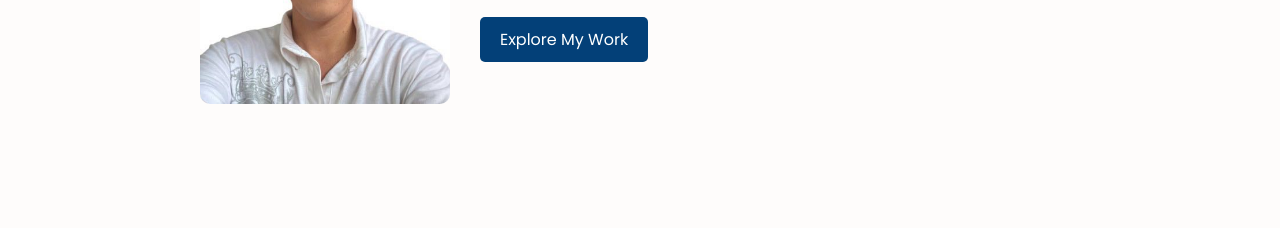
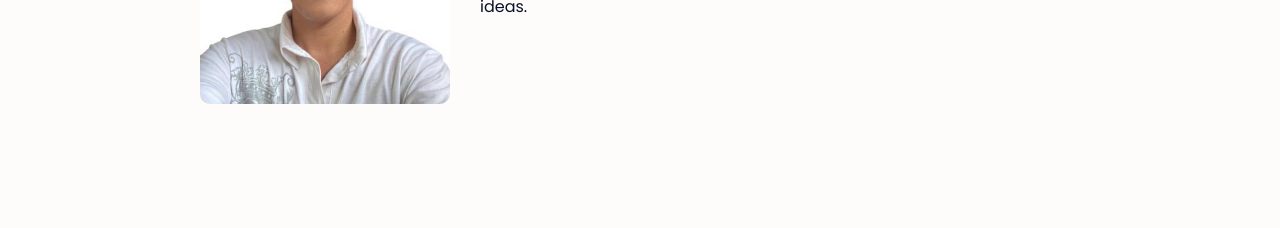
Before and after one commit to jimboypacanut/jimboypacanut.github.io, a plain HTML site: page html/about.html in a window 1280 px wide. Shown: the part 566-794 px from the top of the page. Drawn offline with Linux system fonts and the light colour scheme; files whose address does not match are found by name.

Commit message:
Update about.html

```diff
--- a/html/about.html
+++ b/html/about.html
@@ -39,7 +39,6 @@
             <div class="about-text">
                 <h2>About Me</h2>
                 <p>Passionate about blending technology and creativity, I create digital solutions that enhance user experiences. Whether it's web development, AI, or app design, I thrive on solving real-world problems with innovative ideas.</p>
-                <a href="works.html" class="btn">Explore My Work</a>
             </div>
         </div>
     </section>
```
